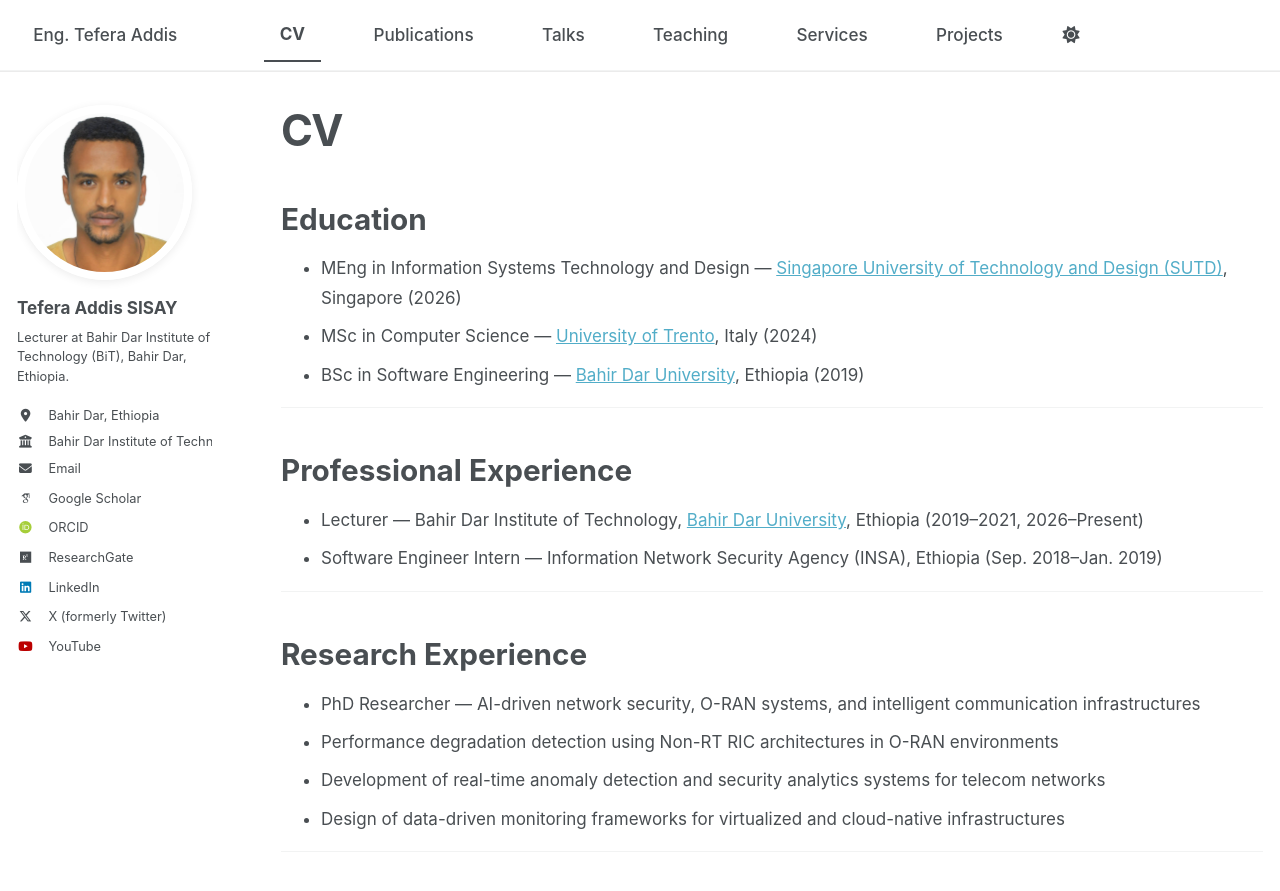
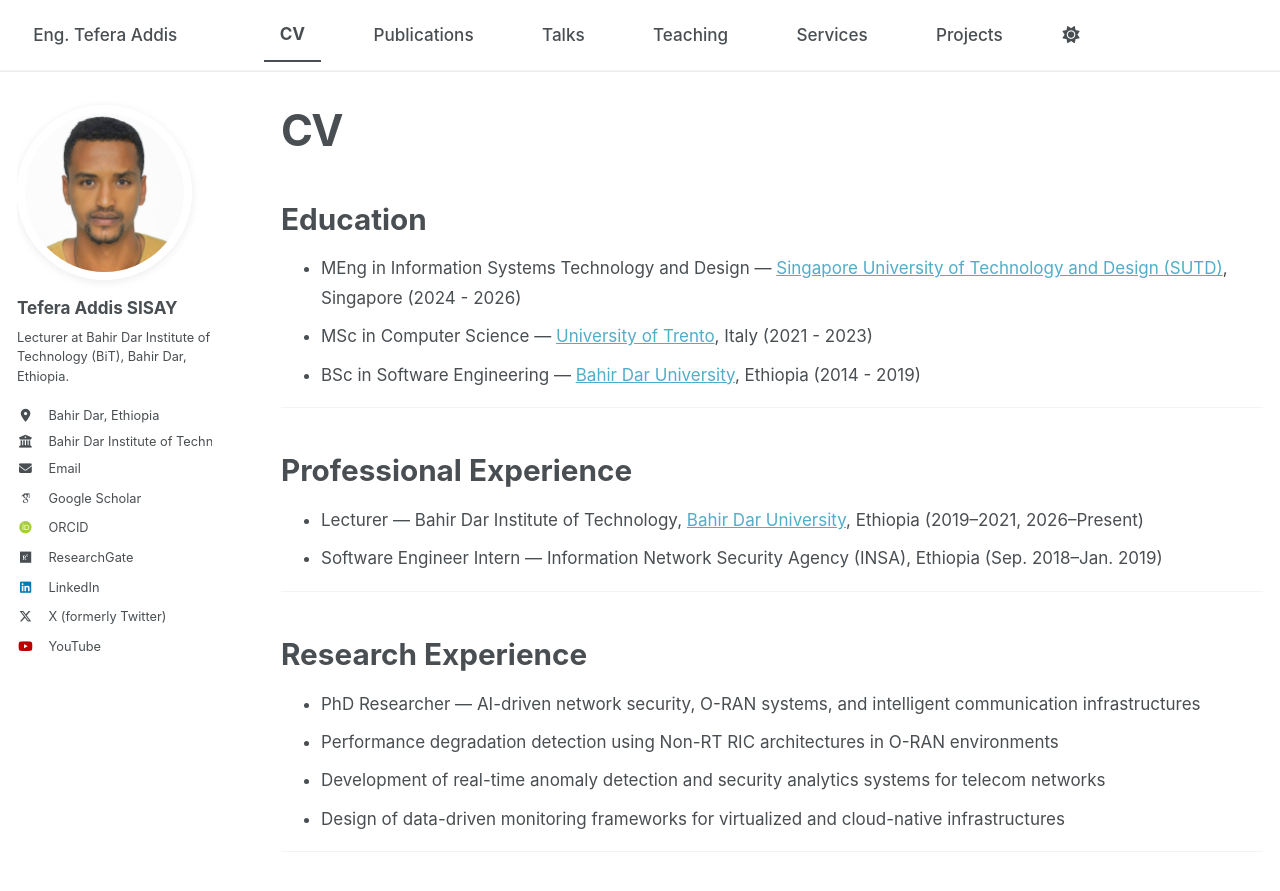
Before and after one commit to tefera-addis-sisay/tefera-addis-sisay.github.io, a Jekyll site: the page built from _pages/cv.md, in a window 1280 px wide and 900 px high. Shown: the top 891 px of the window. Built offline with Jekyll 4.4.1, drawn with Linux system fonts in a browser that asks for light colours; some web fonts are replaced; a script bundle is joined from its source files by our own code; library files that are not in the unit come from our copies.

Commit message:
Update cv.md

```diff
--- a/_pages/cv.md
+++ b/_pages/cv.md
@@ -12,9 +12,9 @@ hide_title: true
 
 ## Education
 
-* MEng in Information Systems Technology and Design — [Singapore University of Technology and Design (SUTD)](https://www.sutd.edu.sg), Singapore (2026)
-* MSc in Computer Science — [University of Trento](https://www.unitn.it/en), Italy (2024)
-* BSc in Software Engineering — [Bahir Dar University](https://www.bdu.edu.et/), Ethiopia (2019)
+* MEng in Information Systems Technology and Design — [Singapore University of Technology and Design (SUTD)](https://www.sutd.edu.sg), Singapore (2024 - 2026)
+* MSc in Computer Science — [University of Trento](https://www.unitn.it/en), Italy (2021 - 2023)
+* BSc in Software Engineering — [Bahir Dar University](https://www.bdu.edu.et/), Ethiopia (2014 - 2019)
 
 ---
 
```
